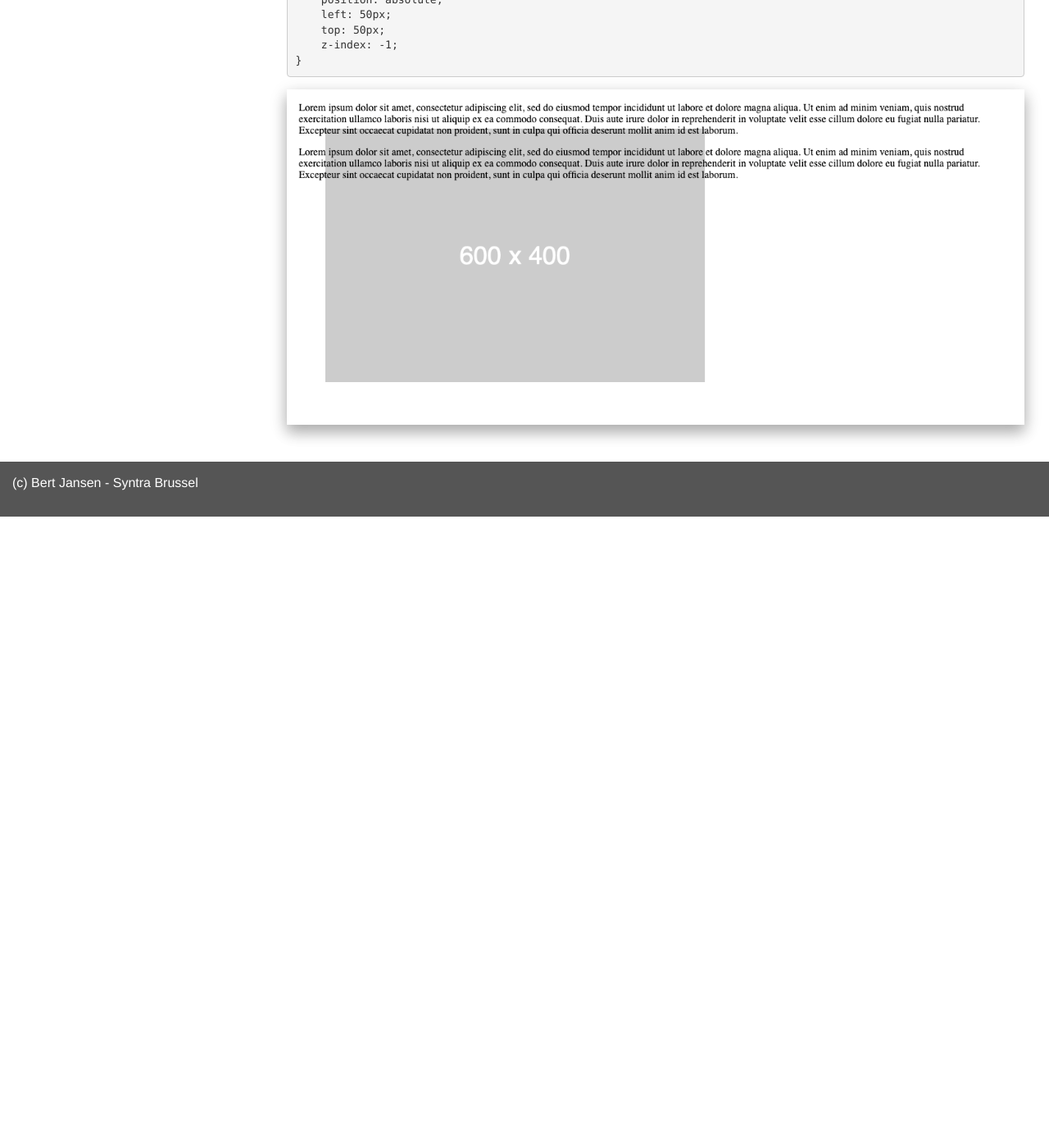
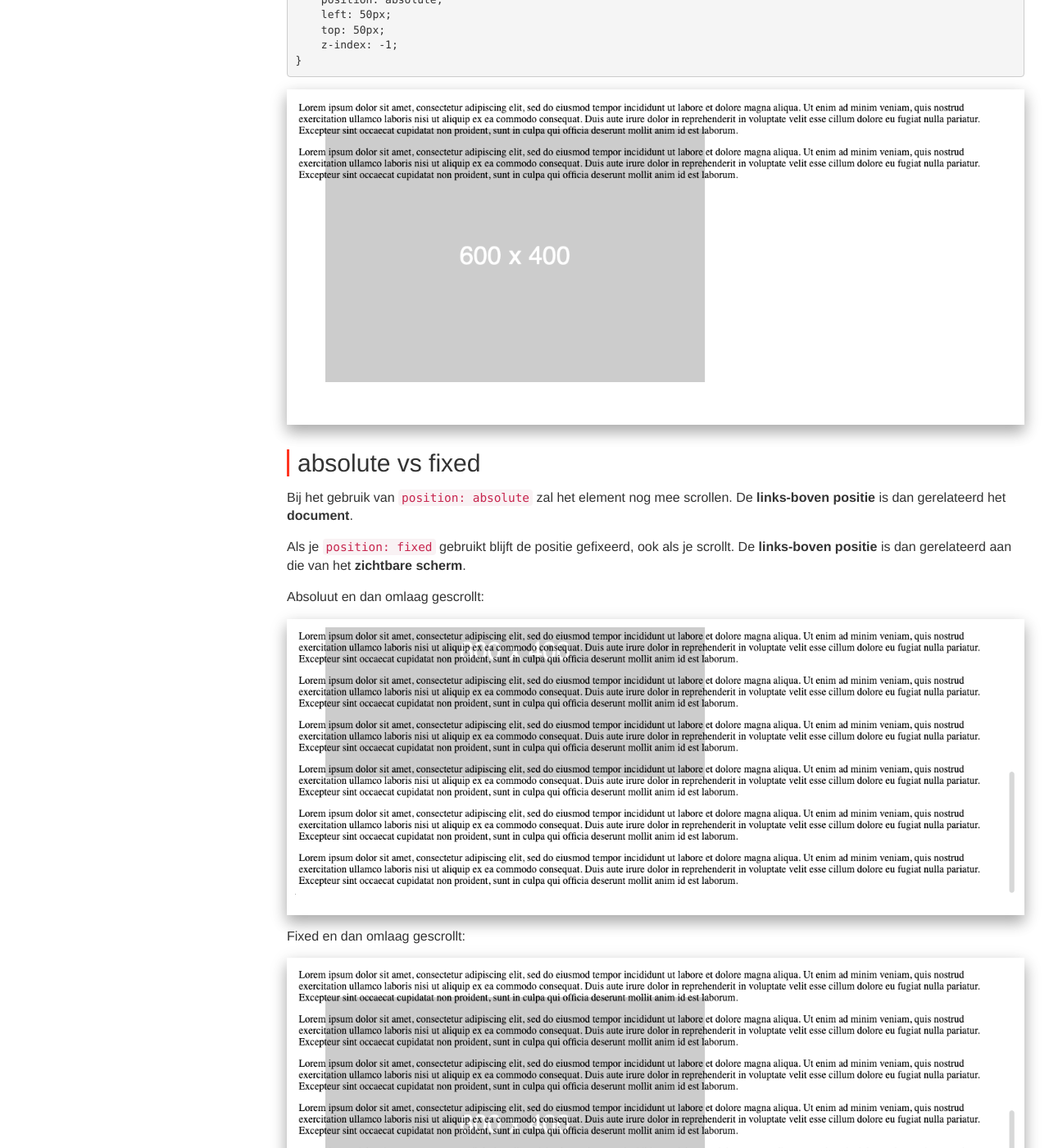
Before and after one commit to Syntra-Brussel/webdesign, a Jekyll site: the page built from css/position-absolute.md, in a window 1280 px wide and 1400 px high, scrolled down 1639 px. Shown: the whole window at 82% size. Built offline with Jekyll 4.4.1, drawn with Linux system fonts in a browser that asks for light colours; nearby versions of some CDN libraries; a script that is not in the unit is left out; before the commit the page ends 2269 px from its top, so only the background shows below that.

Commit message:
fixed vs absolute

```diff
--- a/css/position-absolute.md
+++ b/css/position-absolute.md
@@ -67,3 +67,17 @@ deserunt mollit anim id est laborum.
 <div class="shadow">
     <img src="images/absolute-zindex.png" />
 </div>
+
+<h2>absolute vs fixed</h2>
+<p>Bij het gebruik van <code>position: absolute</code> zal het element nog mee scrollen. De <strong>links-boven positie</strong> is dan gerelateerd het <strong>document</strong>.</p>
+<p>Als je <code>position: fixed</code> gebruikt blijft de positie gefixeerd, ook als je scrollt. De <strong>links-boven positie</strong> is dan gerelateerd aan die van het <strong>zichtbare scherm</strong>.</p>
+
+<p>Absoluut en dan omlaag gescrollt:</p>
+<div class="shadow">
+    <img src="images/absolute-scroll.png" />
+</div>
+
+<p>Fixed en dan omlaag gescrollt:</p>
+<div class="shadow">
+    <img src="images/fixed-scroll.png" />
+</div>
```
Also changed, not shown: css/images/absolute-scroll.png (added), css/images/fixed-scroll.png (added).
